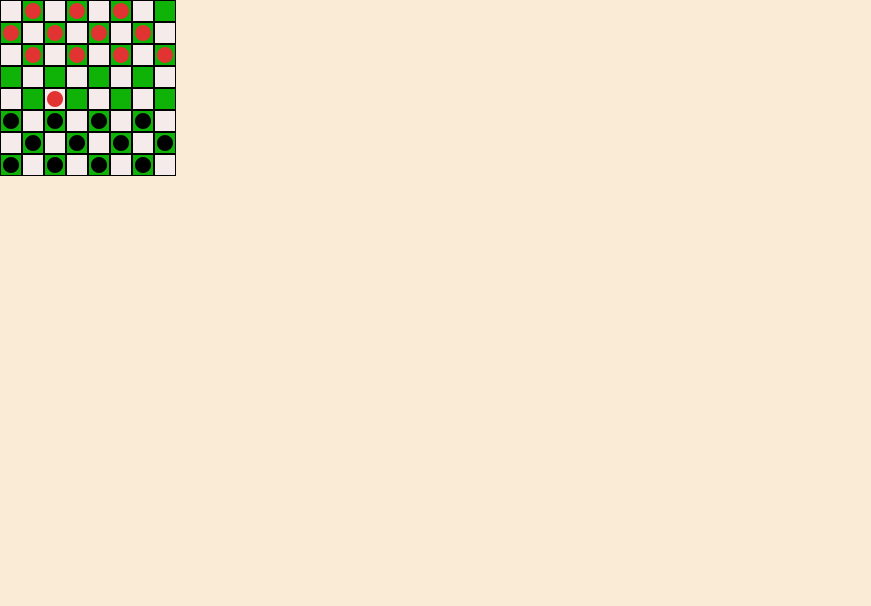
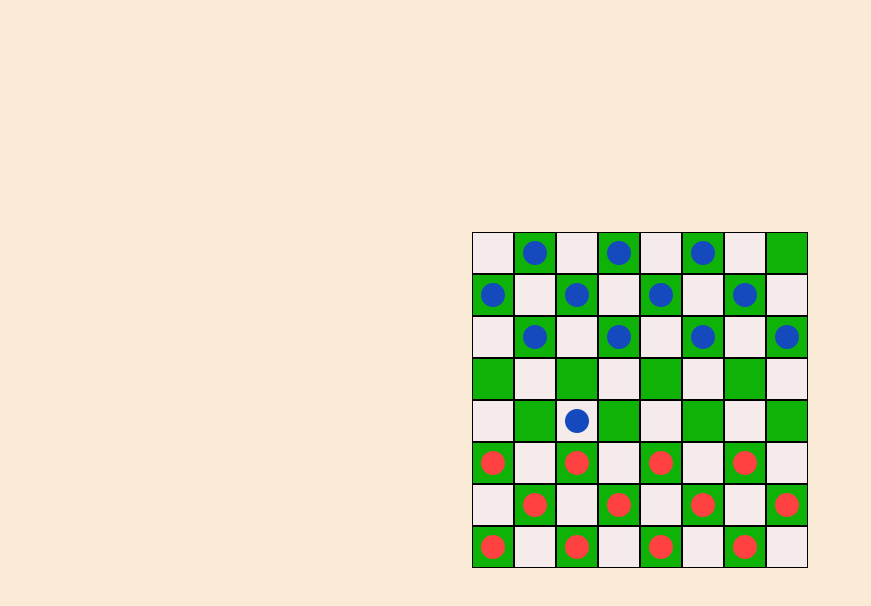
Before and after one commit to Nathan8bits/damas, a website with bundled scripts: page index.html in a window 1280 px wide. Shown: the whole page, without its empty margins (0-871 px from the left). Built offline with nearby package versions, Linux system fonts and the light colour scheme.

Commit message:
posicionarTodas --> resetarPecas, só há duas funções de posicionamento: posicionar e resetarTodasPecas

```diff
--- a/assets/css/style.css
+++ b/assets/css/style.css
@@ -4,21 +4,29 @@
 }
 
 body{
+    height: 100vh;
     background-color: antiquewhite;
     color: rgb(255, 255, 255);
+    display: flex;
+    justify-content: center;
+    align-items: center;
+}
+
+.mapa{
+    background-color: aqua;
 }
 
 .fa-circle {
-    font-size: 16px;
-    margin: 2px;
+    font-size: 3vh;
+    margin: 1vh;
 }
 
 .pecaPreta {
-    color: rgb(226, 51, 51);
+    color: rgb(21, 74, 190);
 }
 
 .pecaBranca {
-    color: rgb(0, 0, 0);
+    color: rgb(255, 65, 65);
 }
 
 .tabCelPreta{
@@ -30,7 +38,7 @@ body{
 }
 
 .celulaTd {
-    width: 20px;
-    height: 20px;
+    width: 5vh;
+    height: 5vh;
     border: black solid 1px;
 }
--- a/assets/js/main.js
+++ b/assets/js/main.js
@@ -2,7 +2,7 @@ import {TabuleiroDamaJs} from './tabuleiroVirtual.js'
 import { tabuCss } from './tabuleiroCss.js';
 
 const tabuVir = new TabuleiroDamaJs();
-tabuCss.posicionarTodas(tabuVir._peca);
+tabuCss.resetarTodasPecas(tabuVir._peca);
 console.log(tabuVir);
 console.log(tabuCss);
 
@@ -21,7 +21,7 @@ for(let i = 0; i < 64; i++) {
 
         if(pecaClicada.peca.posicao != [i%8, (i - (i%8))/8]
             && pecaClicada.peca != 0 ) {
-                tabuCss.reposicionar(pecaClicada.index,
+                tabuCss.posicionar(pecaClicada.index,
                                     pecaClicada.peca,
                                     [i%8, (i - (i%8))/8]);
         }
@@ -49,4 +49,4 @@ for(let i =0; i < 24; i++) {
  console.log("(main)peca: " + tabuVir._peca[0].posicao)
 
  let p = [2, 4]
- tabuCss.reposicionar(pecaClicada.index, tabuVir._peca[0], p)
+ tabuCss.posicionar(pecaClicada.index, tabuVir._peca[0], p)
--- a/assets/js/tabuleiroCss.js
+++ b/assets/js/tabuleiroCss.js
@@ -2,82 +2,47 @@ export let tabuCss = {
     //criarTabuleiro: criarTabuleiro(),
     pecasHtml: [24],
     celulasHtml: criarTabuleiro(),
-    //peça(objVir) e destino[x, y]
-    posicionar: (peca, posiCss) => {
-        console.log("posicionar");
-        console.log(`posicao peca: ${peca.posicao}`);
-
-        let pecaHtml = document.createElement("i");
-        //fa-solid fa-circle pecaBranca
-        if(peca.jogador == "a") { //peças pretas
-            pecaHtml.classList.add("fa-solid", "fa-circle", "pecaPreta");
-        } else if (peca.jogador == "b") {
-            pecaHtml.classList.add("fa-solid", "fa-circle", "pecaBranca");
+    resetarTodasPecas: (peca) => {
+        for(let i = 0; i < 24; i++) {
+            let pecaHtml = document.createElement("i");
+            if(peca[i].jogador == "a") { //peças pretas
+                pecaHtml.classList.add("fa-solid", "fa-circle", "pecaPreta");
+            } else if (peca[i].jogador == "b") {
+                pecaHtml.classList.add("fa-solid", "fa-circle", "pecaBranca");
+            }
+            tabuCss.pecasHtml[i] = pecaHtml;
+            tabuCss.celulasHtml[peca[i].posicao[1]*8 + peca[i].posicao[0]].appendChild(tabuCss.pecasHtml[i]);
         }
-        //atualizando posicao da peça
-        peca.posicao[0] = posiCss[0];
-        peca.posicao[1] = posiCss[1];
-
-        //console.log(`nova posicao peca: ${peca.posicao}`);
-        //mudando no html
-        tabuCss.celulasHtml[posiCss[1]*8 + posiCss[0]].appendChild(pecaHtml);
-        //tabuCss.peca[posiCss[1]*8 + posiCss[0]].innerHTML = peca.jogador;
-    },
-    posicionarTodas: (peca) => {
-        for(let i = 0; i < 24; i++) {
-            //console.log(`posicionarAll: ${i} p: ${peca[i].posicao[0]}, ${peca[i].posicao[1]};`)
-            tabuCss.posicionar(peca[i],
-                [peca[i].posicao[0], peca[i].posicao[1]]);
-        }
-
         tabuCss.pecasHtml = document.querySelectorAll(".fa-circle");
     },
 
-    reposicionar: (index, peca, destino) => {
-        console.log("posicionar");
-        console.log(`posicao peca: ${peca.posicao}`);
-        console.log(index, peca, destino, tabuCss.pecasHtml[index])
-
+    posicionar: (index, peca, destino) => {
          //atualizando posicao da peça
          peca.posicao[0] = destino[0];
          peca.posicao[1] = destino[1];
-
-         //console.log(`nova posicao peca: ${peca.posicao}`);
-         //mudando no html
+         //posicionando a peça na celula de destino
          tabuCss.celulasHtml[destino[1]*8 + destino[0]].appendChild(tabuCss.pecasHtml[index]);
-
     },
 }
 
 function criarTabuleiro() {
-    //const componentRoot = document.createElement("div");
-    //componentRoot.setAttribute("class", "mapa");
-    //let matrizCssFunction  = document.querySelector(".mapa");
+
     const matrizMapa = document.createElement("tab");
-    //matrizMapa.setAttribute("class", "matrizMapa");
 
     for(let y = 0; y < 8; y++) {
         const linha = document.createElement("tr");
 
         for(let x = 0; x < 8; x++) {
             const celula = document.createElement("td");
-            //celula.setAttribute("class", "celulaTd");
             celula.classList.add("celulaTd");
-            //celula.setAttribute("class", "tabCelPreta");
-           // celula.classList.add("tabCelPreta");
 
-            if( y%2 == 0 && x%2 == 1) {
+            if( y%2 == 0 && x%2 == 1
+             || y%2==1 && x%2 == 0) {
                 celula.classList.add("tabCelPreta");
-            } else if( y%2 == 0 && x%2 == 0) {
+            } else if( y%2 == 0 && x%2 == 0
+                    || y%2 == 1 && x%2 ==1) {
                 celula.classList.add("tabCelBranca");
-            } else if ( y%2 == 1 && x%2 ==1) {
-                celula.classList.add("tabCelBranca");
-            } else if (y%2==1 && x%2 == 0) {
-                celula.classList.add("tabCelPreta");
             }
-            //celula.setAttribute("class", "tabCelPreta");
-            //celula.innerHTML = `{${x},${y}}`;
-            //celula.innerHTML = '█';
             linha.appendChild(celula)
         }
 
@@ -87,43 +52,3 @@ function criarTabuleiro() {
 
     return document.querySelectorAll(".celulaTd");//array 64 posicoes
 }
-
-/*
-export class  TabuleiroCss{
-    _matrizCss
-    _peca
-
-    constructor(pecas, divMapa) {
-        //this._matrizCss = document.querySelector(".mapa");
-        this.criarTabuleiro();
-    }
-
-    criarTabuleiro() {
-        //const componentRoot = document.createElement("div");
-        //componentRoot.setAttribute("class", "mapa");
-        //let matrizCssFunction  = document.querySelector(".mapa");
-        const matrizMapa = document.createElement("tab");
-        //matrizMapa.setAttribute("class", "matrizMapa");
-
-
-        for(let y = 0; y < 8; y++) {
-            const linha = document.createElement("tr");
-
-            for(let x = 0; x < 8; x++) {
-                const celula = document.createElement("td");
-                celula.setAttribute("class", "celulaTd")
-                celula.innerHTML = `${x}, ${y}`;
-                linha.appendChild(celula)
-            }
-
-            matrizMapa.appendChild(linha);
-        }
-        //matrizCssFunction.appendChild(matrizMapa);
-        //this._matrizCss = matrizCssFunction;
-        //this._matrizCss.appendChild(document.querySelector(".celulaTd"));
-
-        this._matrizCss = 0;
-       // console.log(this._matrizCss);
-    }
-}
-*/
```
